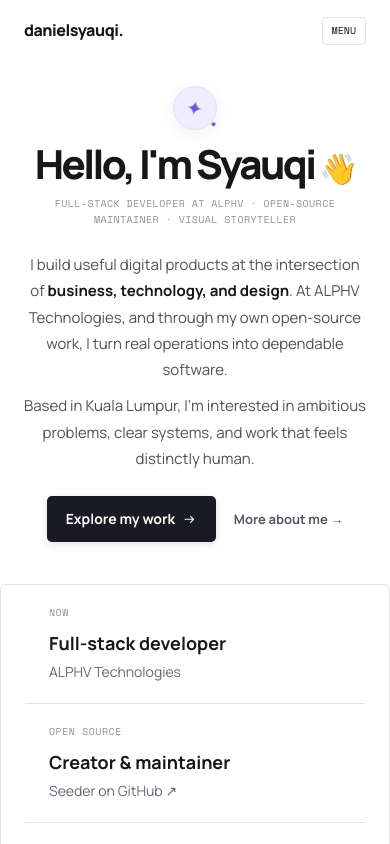
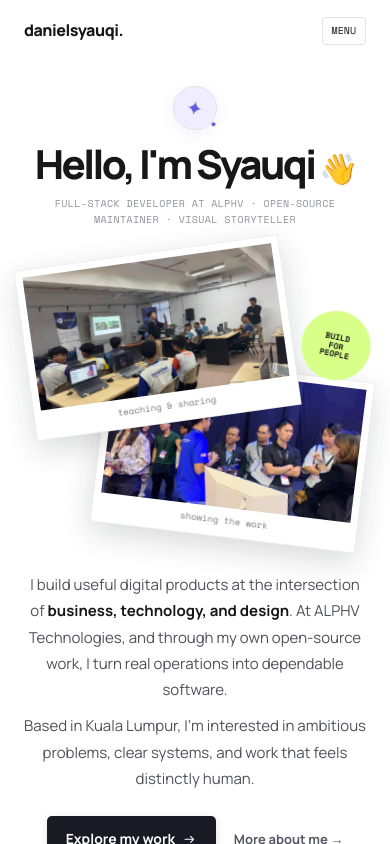
Before and after one commit to danielsyauqi/danielsyauqi-portfolio, a Next.js app: page / in a window 390 px wide. Shown: the top 844 px of the page. Built offline with nearby package versions, Linux system fonts and the light colour scheme.

Commit message:
Show hero photos on mobile

```diff
--- a/src/app/globals.css
+++ b/src/app/globals.css
@@ -374,6 +374,78 @@ p {
 .hero-collage-right {
   top: 8px;
   right: -120px;
+}
+
+.hero-mobile-gallery {
+  position: relative;
+  display: none;
+  width: min(100%, 580px);
+  height: 340px;
+  margin-top: 28px;
+}
+
+.mobile-polaroid {
+  position: absolute;
+  display: grid;
+  width: 360px;
+  height: 220px;
+  padding: 9px 9px 10px;
+  border: 1px solid rgba(25, 26, 33, 0.08);
+  background: #fff;
+  box-shadow: 0 10px 28px rgba(26, 28, 36, 0.16);
+  grid-template-rows: minmax(0, 1fr) auto;
+  gap: 8px;
+}
+
+.mobile-polaroid > div {
+  position: relative;
+  min-height: 0;
+  overflow: hidden;
+  background: var(--panel);
+}
+
+.mobile-polaroid img {
+  object-fit: cover;
+}
+
+.mobile-polaroid figcaption {
+  color: #777983;
+  font-family: var(--font-mono), monospace;
+  font-size: 10px;
+  text-align: center;
+}
+
+.mobile-polaroid-teaching {
+  z-index: 2;
+  top: 8px;
+  left: 0;
+  animation: float-polaroid-left 6.4s ease-in-out infinite;
+}
+
+.mobile-polaroid-showcase {
+  z-index: 1;
+  top: 112px;
+  right: 0;
+  animation: float-polaroid-right 7s ease-in-out infinite;
+}
+
+.mobile-collage-sticker {
+  position: absolute;
+  z-index: 3;
+  top: 116px;
+  left: calc(50% - 41px);
+  display: grid;
+  width: 82px;
+  height: 82px;
+  place-items: center;
+  border-radius: 50%;
+  background: #d8ff87;
+  font-family: var(--font-mono), monospace;
+  font-size: 10px;
+  font-weight: 700;
+  line-height: 1.05;
+  text-align: center;
+  animation: sticker-bob 5.2s ease-in-out infinite;
 }
 
 .polaroid {
@@ -2024,6 +2096,10 @@ p {
   .hero-collage {
     display: none;
   }
+
+  .hero-mobile-gallery {
+    display: block;
+  }
 }
 
 @media (max-width: 900px) {
@@ -2194,6 +2270,40 @@ p {
     display: none;
   }
 
+  .hero-mobile-gallery {
+    width: 100%;
+    height: 300px;
+    margin-top: 20px;
+  }
+
+  .mobile-polaroid {
+    width: 78%;
+    height: 172px;
+    padding: 7px 7px 9px;
+    gap: 6px;
+  }
+
+  .mobile-polaroid figcaption {
+    font-size: 9px;
+  }
+
+  .mobile-polaroid-teaching {
+    top: 4px;
+  }
+
+  .mobile-polaroid-showcase {
+    top: 118px;
+  }
+
+  .mobile-collage-sticker {
+    top: 67px;
+    left: auto;
+    right: -4px;
+    width: 68px;
+    height: 68px;
+    font-size: 8px;
+  }
+
   .hero-bio {
     margin-top: 24px;
     gap: 10px;
--- a/src/app/page.tsx
+++ b/src/app/page.tsx
@@ -61,6 +61,35 @@ export default function Home() {
           </span>
           <h1>Hello, I&apos;m Syauqi <span aria-hidden="true">👋</span></h1>
           <p className="hero-role">Full-stack developer at ALPHV · Open-source maintainer · Visual storyteller</p>
+          <div className="hero-mobile-gallery">
+            <figure className="mobile-polaroid mobile-polaroid-teaching">
+              <div>
+                <Image
+                  alt="Syauqi leading a technology session for students"
+                  fill
+                  priority
+                  sizes="(max-width: 700px) 78vw, 360px"
+                  src="/media/about/daniel-1.jpeg"
+                />
+              </div>
+              <figcaption>teaching &amp; sharing</figcaption>
+            </figure>
+            <figure className="mobile-polaroid mobile-polaroid-showcase">
+              <div>
+                <Image
+                  alt="Syauqi presenting work at a technology showcase"
+                  fill
+                  priority
+                  sizes="(max-width: 700px) 78vw, 360px"
+                  src="/media/about/daniel-2.jpg"
+                />
+              </div>
+              <figcaption>showing the work</figcaption>
+            </figure>
+            <span className="mobile-collage-sticker" aria-hidden="true">
+              BUILD<br />FOR<br />PEOPLE
+            </span>
+          </div>
           <div className="hero-bio">
             <p>
               I build useful digital products at the intersection of <strong>business,
```
